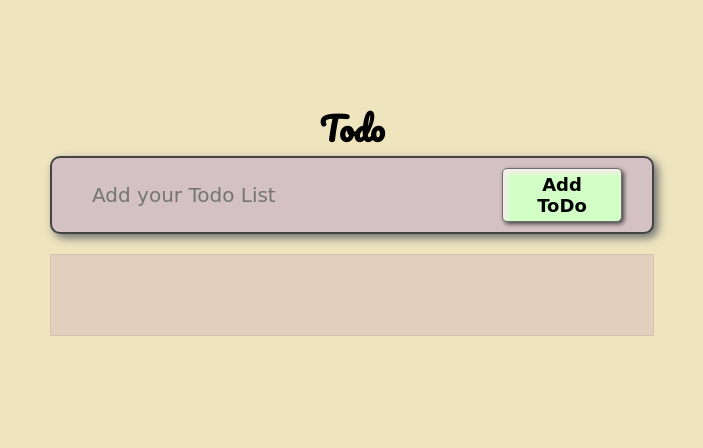
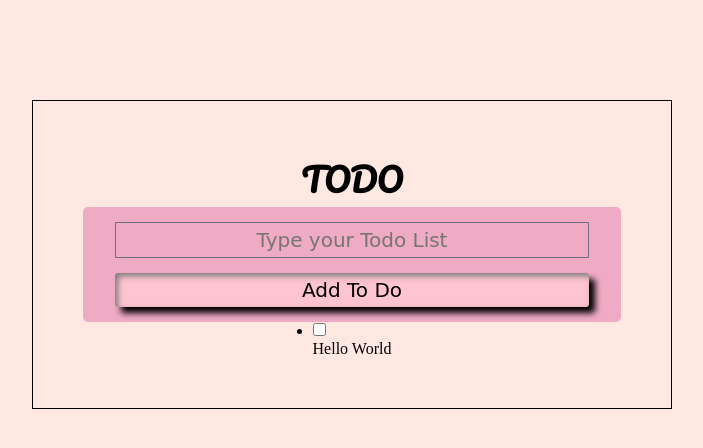
Before and after one commit to lanamae/TodoList-Javascript-DOM, a plain HTML site: page index.html in a window 1280 px wide. Shown: the whole page, without its empty margins (288-991 px from the left). Drawn offline with Linux system fonts and the light colour scheme; a web font is replaced by a local one.

Commit message:
Modify all

```diff
--- a/app.js
+++ /dev/null
@@ -1,41 +0,0 @@
-const addList = document.getElementById('add-list');
-const add = document.querySelector('.add');
-const todoList =  document.querySelector('.todo-list');
-
-
-add.addEventListener('click', () =>{
-
-    // creatong new li
-    const newTodo = document.createElement('LI');
-    todoList.appendChild(newTodo);
-
-    // creating new checkbox
-    const newCheck =  document.createElement('input')
-    newCheck.type = 'checkbox';
-    newTodo.appendChild(newCheck);
-
-
-    // creatin new label
-    const newLabel = document.createElement('p');
-    const label = document.createTextNode(addList.value);
-
-
-    newLabel.appendChild(label)
-    newTodo.appendChild(newLabel);
-
-    // newLabel.style.background = 'red';
-    // newLabel.style.content = '133';
-
-
-    // newLabel.appendChild(label)
-
-
-
-
-
-
-
-    // window.alert(label);
-
-
-})
--- a/index.html
+++ b/index.html
@@ -4,48 +4,34 @@
     <meta charset="UTF-8">
     <meta http-equiv="X-UA-Compatible" content="IE=edge">
     <meta name="viewport" content="width=device-width, initial-scale=1.0">
-    <title>TODO LIST - Javascript</title>
+    <title>TO DO LIST - JAVASCRIPT</title>
+
     <link rel="stylesheet" href="./style.css">
 
     <link rel="preconnect" href="https://fonts.googleapis.com">
     <link rel="preconnect" href="https://fonts.gstatic.com" crossorigin>
     <link href="https://fonts.googleapis.com/css2?family=Mynerve&family=Pacifico&display=swap" rel="stylesheet">
 
-
 </head>
 <body>
+
     <div class="main">
-
         <div class="todo">
-            <h2>Todo</h2>
-
-            <div class="create-todo">
-                <input type="text" name="add-list" id="add-list" placeholder="Add your Todo List">
-                <button class="add">Add ToDo</button>
+            <h2>TODO</h2>
+            <div class="add">
+                <input type="text" name="todo-field" id="todo-field" placeholder="Type your Todo List">
+                <button class="add-btn">Add To Do</button>
             </div>
 
-
-
-            <div class="list-container">
-
-                <ul class="todo-list">
-                    <!-- <li>
-                        <input type="checkbox" name="check" id="check">
-                        <p>Take A Bath</p>
-                    </li>
-                    <li>
-                        <input type="checkbox" name="check" id="check">
-                        <p>Take A Bath</p>
-                    </li> -->
-                </ul>
-            </div>
+            <ul class="todo-container">
+                <li>
+                    <input type="checkbox" name="check" id="check">
+                    <p>Hello World</p>
+                </li>
+            </ul>
 
         </div>
+    </div>
 
-
-
-    </div>
 </body>
-
-<script src="./app.js"></script>
 </html>
--- a/style.css
+++ b/style.css
@@ -3,117 +3,85 @@
     padding: 0;
     box-sizing: border-box;
 
-    /* font-family: 'Pacifico', cursive; */
+     /* font-family: 'Pacifico', cursive; */
     /* font-family: 'Mynerve', cursive; */
 }
 
-body{
-    background-color: #eee5bf;
-    padding: 100px;
-}
 
 .main{
     width: 100%;
-    height: auto;
-    background-color: #eee5bf;
-    display: grid;
-    place-items: center;
+    height: 100vh;
+    background: #FFE8E1;
 
+
+    display: flex;
+    flex-direction: column;
+    justify-content: flex-start;
+    align-items: center;
 }
 
 
 .main .todo{
-    /* border: 2px solid #000; */
-    padding: 0px 50px;
     display: flex;
     flex-direction: column;
     justify-content: center;
     align-items: center;
+
+
+    width: 50%;
+    height: auto;
+    margin: 100px;
+    border: 1px solid #000;
+    padding: 50px;
+
+}
+.main .todo h2{
+    font-family: 'Pacifico', cursive;
+    font-size: 2rem;
 }
 
-.main .todo h2{
-    font-size: 32px;
-    font-family: 'Pacifico', cursive;
+
+.main .todo .add{
+    width: 100%;
+    height: 60%;
+    display: flex;
+    flex-direction: column;
+    justify-content: space-between;
+    align-items: center;
+    gap: 15px;
+    background: #EFAAC4;
+    padding:  15px 20px;
+    border-radius: 5px;
 }
 
-.main .todo .create-todo{
-    width: 100%;
 
-    background-color: #d3c1c3;
-    display: flex;
-    justify-content: space-between;
-    align-items: center;
-    gap: 20px;
-    padding: 10px 30px;
-    box-shadow: 4px 4px 10px #6e6e6e;
-    border: #434343 solid 2px;
-    border-radius: 10px;
+.main .todo .add input[type=text]{
+    width: 95%;
+    font-size: 20px;
+    background: #EFAAC4;
+    padding: 5px 10px;
+    border: #6B717E .5px solid;
+    font-family: 'Mynerve', cursive;
+    text-align: center;
 
 
 }
 
-.main .todo .create-todo input{
-    width: 400px;
+.main .todo .add .add-btn{
+    width: 95%;
+    /* height: 32px; */
     font-size: 20px;
+    padding: 5px 0px;
+    background: #FFC4D1;
+    color:#000;
     font-family: 'Mynerve', cursive;
-    padding: 5px 10px;
     border: none;
-    background-color: #d3c1c3;
-
-}
-
-.main .todo .create-todo button{
-    width: 120px;
-    background-color: #D1FFC6;
-    font-size: 18px;
-    font-weight: 900;
-    font-family: 'Mynerve', cursive;
-    padding: 5px 15px;
-    border: 0.5px solid #6e6e6e;
-    border-radius: 5px;
-    cursor: pointer;
-    box-shadow: inset 4px 4px 4px #faeded, 2px 2px 4px #434343;
+    border-radius: 3px;
+    box-shadow: inset 3px 3px 6px #7b7a7a, 6px 6px 6px #000;
 }
 
 
-.main .todo .list-container{
-    background: #E2D0BE;
-    border: #0001 1px solid;
-    width: 100%;
-    height: auto;
-    margin: 20px 0px;
-    padding: 20px;
+.main .todo .todo-container{
+
 
 }
-
-.main .todo .list-container ul {
-    width: 100%;
-    padding: 20px;
-    list-style: none;
-    /* background: white; */
-}
-
-.main .todo .list-container ul li{
-    background: #c1f3f8;
-    padding: 10px 20px;
-    margin-bottom: 20px;
-    border-radius: 5px;
-    box-shadow: 3px 3px 6px #6e6e6e;
-    display: flex;
-}
-
-.main .todo .list-container ul li input{
-    margin-right: 10px;
-
-}
-
-
-.main .todo .list-container ul li p{
-    font-family: 'Mynerve', cursive;
-}
-
-
-.main .todo .list-container ul li input:checked+p{
-    text-decoration: line-through;
-
-}
```
